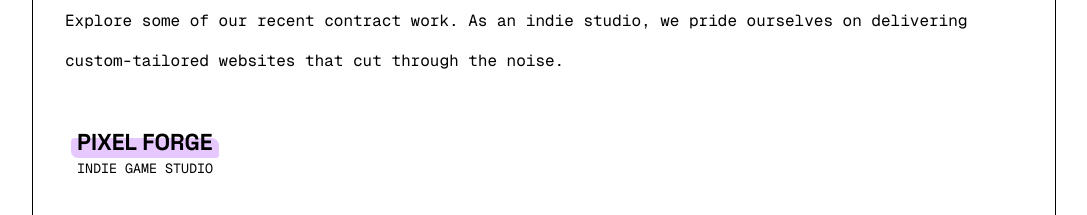
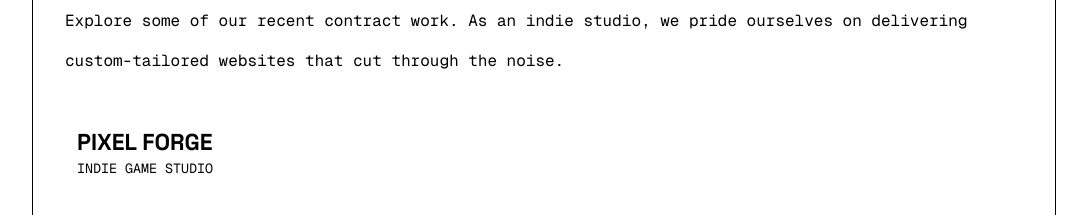
Before and after one commit to mmDevStudio/brand, a Next.js app: page / in a window 1280 px wide. Shown: the part 2440-2655 px from the top of the page, without its empty margins (96-1183 px from the left). Built offline with nearby package versions, Linux system fonts and the light colour scheme.

Commit message:
fix(tabs): wrong highlighting

```diff
--- a/src/components/Tabs.tsx
+++ b/src/components/Tabs.tsx
@@ -71,7 +71,8 @@ export default function Tabs({ children, className }: TabsProps) {
                   <span
                     className={cn(
                       "text-h4 text-text font-bold uppercase font-heading w-fit highlight",
-                      active === i && "active-highlight",
+                      active === i && "lg:active-highlight",
+                      active === i && isMobileOpen && "max-lg:active-highlight",
                     )}
                   >
                     {tab.props.title}
```
